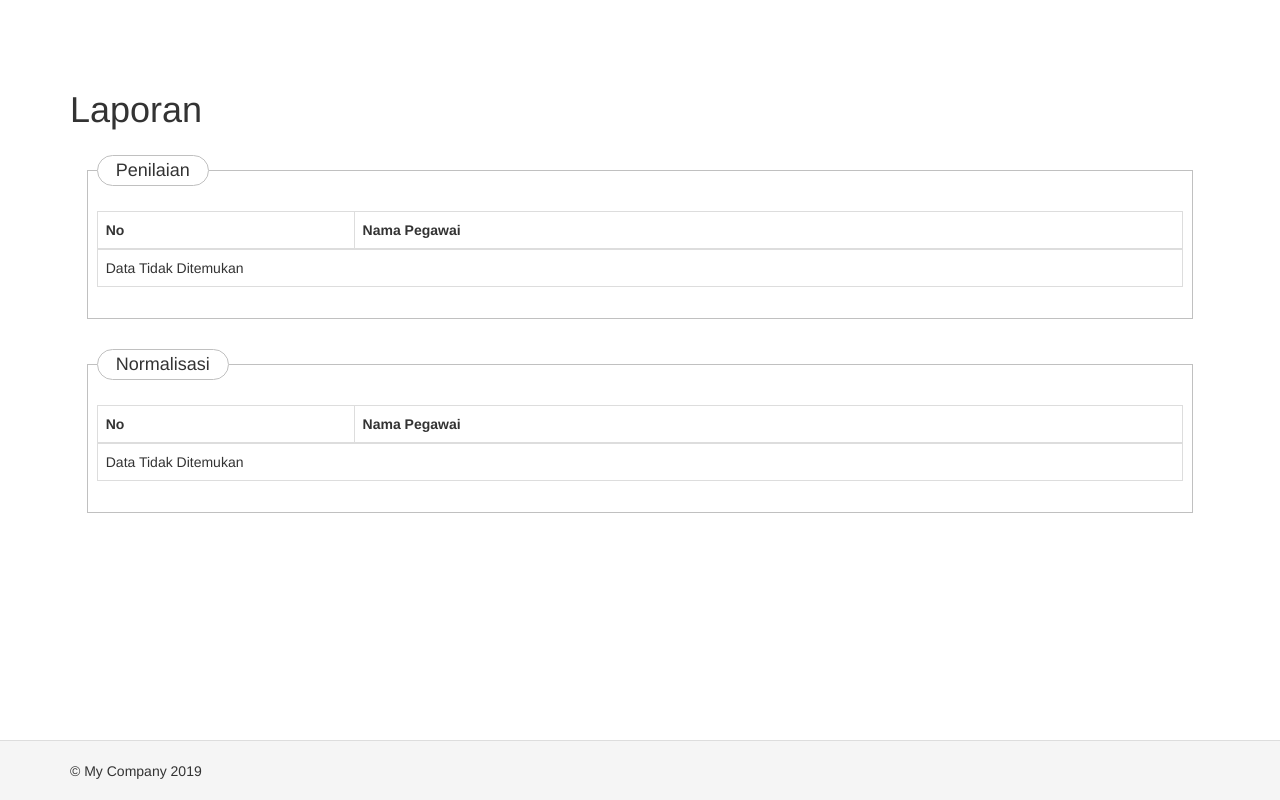
After one commit to MohammadAfandy/Employee-Rating-App, a Yii app: template views/laporan/index.php in a window 1280 px wide. The commit adds this page. Run offline with PHP 8.4 and a stand-in for Yii, Linux system fonts and the light colour scheme; the template is opened without the code that fills it, so the values that code supplies are empty; some libraries are stand-ins or nearby versions.

Commit message:
add feature laporan penilaian

```diff
--- /dev/null
+++ b/views/laporan/_normalisasi.php
@@ -0,0 +1,45 @@
+<div class="panel-body">
+    <fieldset class="fieldset">
+        <legend>Normalisasi</legend>
+        <table class="table table-hover table-bordered">
+            <thead>
+                <th>No</th>
+                <th>Nama Pegawai</th>
+
+                <?php foreach ($kriteria as $kri): ?>
+                    <th><?= $kri->nama_kriteria ?></th>
+                <?php endforeach; ?>
+
+                </thead>
+
+            <?php if (!empty($penilaian) && is_array($penilaian)): ?>
+
+                <?php foreach($penilaian as $key => $pen): ?>
+
+                    <tbody>
+                        <tr>
+                            <td><?= ($key + 1) ?></td>
+                            <td><?= $pen->pegawai->nama_pegawai; ?></td>
+
+                            <?php foreach ($kriteria as $kri): ?>
+                                <td><?= $normalisasi[$pen->id_penilaian][$kri->id_kriteria]; ?></td>
+                            <?php endforeach; ?>
+
+                            </tr>
+                        </tbody>
+
+                <?php endforeach; ?>
+
+            <?php else: ?>
+
+                <tbody>
+                    <tr>
+                        <td colspan="<?= count($kriteria) + 3 ?>">Data Tidak Ditemukan</td>
+                    </tr>
+                </tbody>
+
+            <?php endif; ?>
+
+        </table>
+    </fieldset>
+</div>
--- /dev/null
+++ b/views/laporan/_penilaian.php
@@ -0,0 +1,45 @@
+<div class="panel-body">
+    <fieldset class="fieldset">
+        <legend>Penilaian</legend>
+        <table class="table table-hover table-bordered">
+            <thead>
+                <th>No</th>
+                <th>Nama Pegawai</th>
+
+                <?php foreach ($kriteria as $kri): ?>
+                    <th><?= $kri->nama_kriteria ?></th>
+                <?php endforeach; ?>
+
+                </thead>
+
+            <?php if (!empty($penilaian) && is_array($penilaian)): ?>
+
+                <?php foreach($penilaian as $key => $pen): ?>
+
+                    <tbody>
+                        <tr>
+                            <td><?= ($key + 1) ?></td>
+                            <td><?= $pen->pegawai->nama_pegawai; ?></td>
+
+                            <?php foreach ($kriteria as $kri): ?>
+                                <td><?= $nilai[$pen->id_penilaian][$kri->id_kriteria]; ?></td>
+                            <?php endforeach; ?>
+
+                            </tr>
+                        </tbody>
+
+                <?php endforeach; ?>
+
+            <?php else: ?>
+
+                <tbody>
+                    <tr>
+                        <td colspan="<?= count($kriteria) + 3 ?>">Data Tidak Ditemukan</td>
+                    </tr>
+                </tbody>
+
+            <?php endif; ?>
+
+        </table>
+    </fieldset>
+</div>
--- /dev/null
+++ b/views/laporan/index.php
@@ -0,0 +1,57 @@
+<?php
+
+use yii\helpers\Html;
+use yii\grid\GridView;
+
+/* @var $this yii\web\View */
+/* @var $searchModel app\models\PenilaianSearch */
+/* @var $dataProvider yii\data\ActiveDataProvider */
+
+$this->title = 'Laporan';
+$this->params['breadcrumbs'][] = $this->title;
+?>
+<style>
+.fieldset{
+    padding: .35em .625em .75em;
+    margin: 0 2px;
+    border: 1px solid #c0c0c0;
+}
+.fieldset legend{
+    padding: 2px 1em;
+    width: auto !important;
+    min-height: 1.4em;
+    margin-bottom: 20px;
+    font-size: 18px;
+    line-height: inherit;
+    color: #333;
+    border: 1px solid #c0c0c0;
+    background-color: rgba(167, 26, 26, 0);
+    border-radius: 1em;
+}
+.fieldset button,
+.fieldset input,
+.fieldset textarea{
+    margin-bottom: 20px !important;
+}
+</style>
+<div class="penilaian-index">
+
+    <h1><?= Html::encode($this->title) ?></h1>
+
+    <?php
+    echo $this->render('_penilaian', [
+        'penilaian' => $penilaian,
+        'kriteria' => $kriteria,
+        'nilai' => $nilai,
+    ]);
+    ?>
+
+    <?php
+    echo $this->render('_normalisasi', [
+        'penilaian' => $penilaian,
+        'kriteria' => $kriteria,
+        'normalisasi' => $normalisasi,
+    ]);
+    ?>
+
+</div>
--- a/views/layouts/main.php
+++ b/views/layouts/main.php
@@ -42,6 +42,7 @@ AppAsset::register($this);
             ['label' => 'Pegawai', 'url' => ['/pegawai']],
             ['label' => 'Kriteria', 'url' => ['/kriteria']],
             ['label' => 'Penilaian', 'url' => ['/penilaian']],
+            ['label' => 'Laporan', 'url' => ['/laporan']],
         ],
     ]);
     echo Nav::widget([
--- a/views/penilaian/update.php
+++ b/views/penilaian/update.php
@@ -16,6 +16,8 @@ $this->params['breadcrumbs'][] = 'Update';
 
     <?= $this->render('_form', [
         'model' => $model,
+        'data_pegawai' => $data_pegawai,
+        'kriteria' => $kriteria,
     ]) ?>
 
 </div>
```
Also changed, not shown: controllers/LaporanController.php (added, +77 -0 lines), controllers/PenilaianController.php (+11 -0 lines), views/penilaian/index.php (+9 -0 lines).
